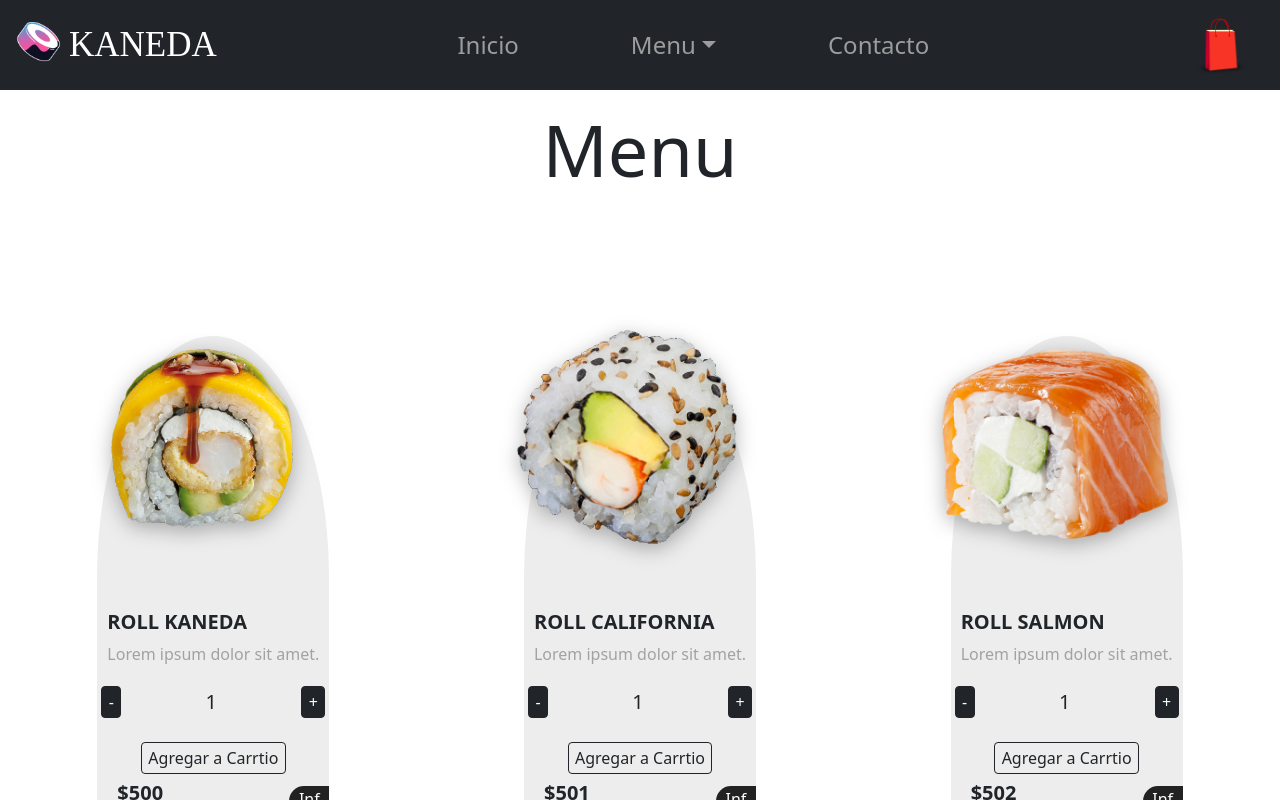
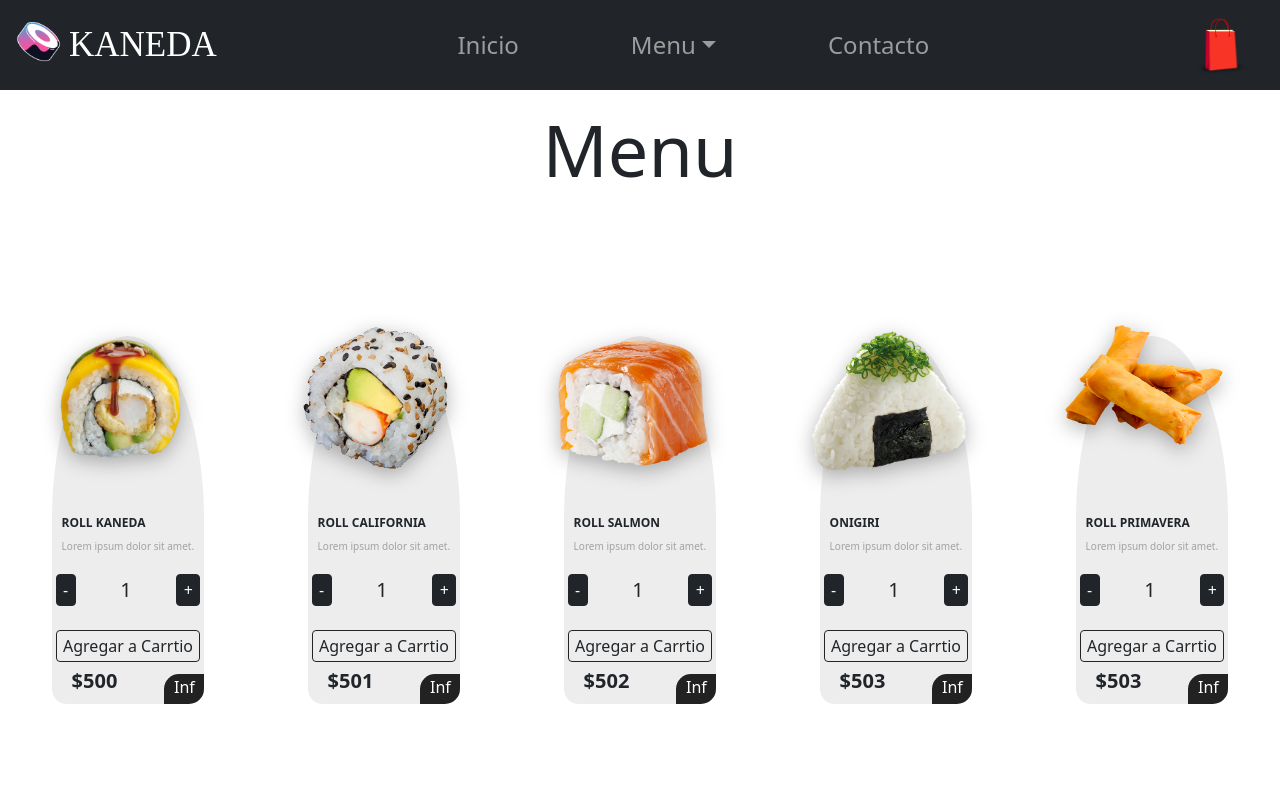
Before and after one commit to nicolasclem/kaneda, a React (Create React App) app: page /cart in a window 1280 px wide. Shown: the top 800 px of the page. Built offline with nearby package versions, Linux system fonts and the light colour scheme; a web font is replaced by a local one.

Commit message:
comienzo con routes

```diff
--- a/package.json
+++ b/package.json
@@ -11,6 +11,7 @@
     "react": "^17.0.2",
     "react-bootstrap": "^2.1.2",
     "react-dom": "^17.0.2",
+    "react-router-dom": "^6.2.2",
     "react-scripts": "5.0.0",
     "web-vitals": "^2.1.4"
   },
--- a/src/App.jsx
+++ b/src/App.jsx
@@ -2,16 +2,26 @@
 import 'bootstrap/dist/css/bootstrap.css'
 import ItemListContainer from './components/ItemListContainer';
 import NavBar from "./components/NavBar/NavBar";
+// import {
+//   BrowserRouter,
+//   Routes,
+//   Route,
+// } from "react-router-dom";
 
 
 
 function App() {
   return (
-    <>
+    // <BrowserRouter>
+    <div>
     <NavBar />
     <ItemListContainer />
+    {/* <Routes>
+    <Route path='/' element={}/>
 
-    </>
+    </Routes> */}
+    {/* </BrowserRouter> */}
+    </div>
   );
 }
 
--- a/src/components/Item/Item.jsx
+++ b/src/components/Item/Item.jsx
@@ -8,7 +8,7 @@
   const { onAdd , producto, detailProduct}=props
 
   const detailItem=()=>{
-    detailProduct(producto.id,producto.name)
+    detailProduct(producto.id)
 
 
   }
@@ -19,8 +19,8 @@
           <img className="card__image" src={producto.img} alt="..." />
           <div className="card__data">
             <div className="card__info">
-              <h2 className='fs-5' >{producto.name}</h2>
-              <p className='fs-6'>{producto.descripcion}</p>
+              <h2 >{producto.name}</h2>
+              <p >{producto.descripcion}</p>
 
             </div>
             <ItemCount stock={8} initial={1} onAdd={onAdd} producto={producto}/>
--- a/src/components/ItemList/ItemList.jsx
+++ b/src/components/ItemList/ItemList.jsx
@@ -10,9 +10,12 @@
   const {productos,onAdd }=props
 
   const [detail ,setDetail]=useState([])
+
+
   const [detailID ,setDetailID]=useState('')
 
-  const [totoro ,setTotoro]=useState(true)
+
+  const [totoro ,setTotoro]=useState(true)// loading
 
 
 
@@ -22,15 +25,13 @@
   }
 
   useEffect(()=>{
-  console.log(`Clikea info espera 2 segundos ..llega la info del producto con id:  ${detailID || "todavia no hay click"}`);
   if(detailID){
-  setTimeout(()=> {
     getProductId(detailID)
     .then((res)=>res.json())
     .then(res=>setDetail(res))
     .catch((err)=>console.log(err))
     .finally(()=>setTotoro(false))
-    },2000)}else{
+  }else{
       console.log("Nadie  clickeo en info");
     }
   },[detailID])
@@ -41,7 +42,7 @@
         <div className="d-flex flex-wrap justify-content-around">
             {productos.map((producto)=> <Item  producto={producto} key={producto.id} onAdd={onAdd}  detailProduct={ detailProduct}/>)}
         </div>
-        {totoro?<Totoro />:<ItemDetailContainer    onAdd={onAdd} detail={detail} />}
+        {totoro?<Totoro />:<ItemDetailContainer    detail={detail} />}
       </div>
 
   )
--- a/src/components/ItemListContainer.jsx
+++ b/src/components/ItemListContainer.jsx
@@ -77,7 +77,7 @@
         (err)=>console.log(err)
       )
       .finally(()=>setLoading(false))
-
+      // eslint-disable-next-line
     },[])
 
 
--- a/src/components/NavBar/NavBar.jsx
+++ b/src/components/NavBar/NavBar.jsx
@@ -3,6 +3,7 @@
 import logo from '../../img/logo/sushi-logo.png'
 import {Navbar,Nav, NavDropdown, NavLink} from 'react-bootstrap';
 import CartWidget from '../CartWidget';
+//import { Link } from 'react-router-dom';
 
 
 const  NavBar = () => {
@@ -29,7 +30,7 @@
 
 
                 </NavDropdown>
-                <Nav.Link  className='mx-5' href="#np">Contacto</Nav.Link>
+              <Nav.Link  className='mx-5' href="#np">Contacto</Nav.Link>
 
             </Nav>
             </Navbar.Collapse>
```
Also changed, not shown: 1 other file (tests, documents, lock files or other folders).
